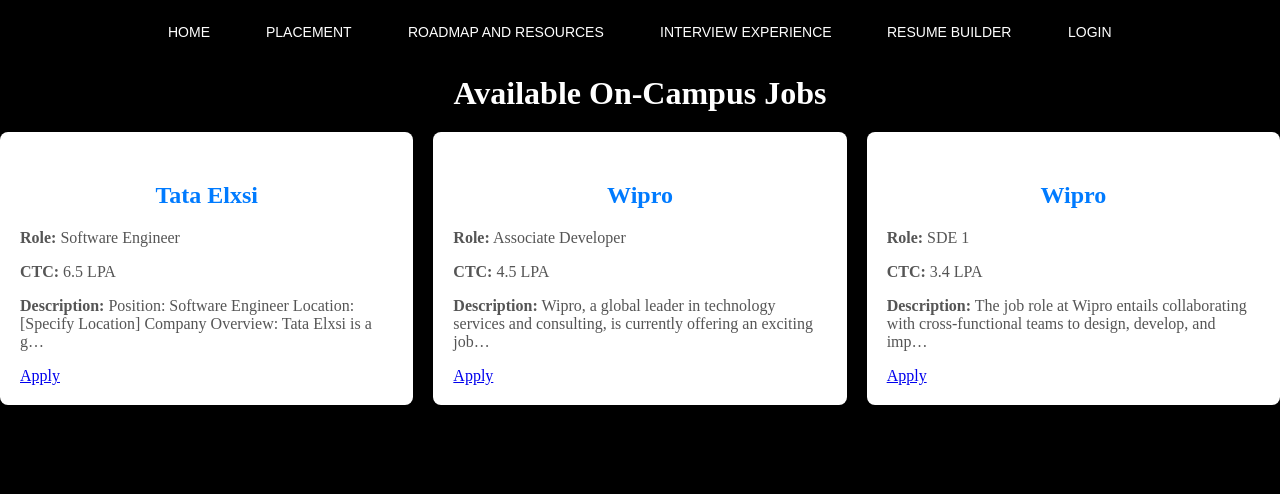
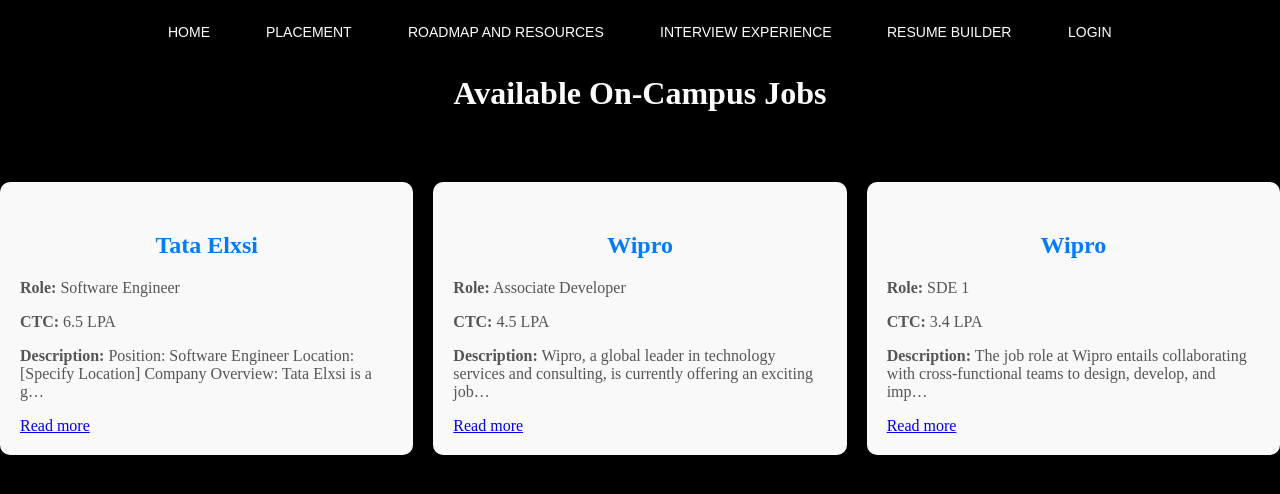
Before and after one commit to Nivz18/PlacementPortalGECW, a Django app: page /StudentOnCampus/ in a window 1280 px wide. Shown: the top 494 px of the page. Run offline with Django 5.2, Linux system fonts and the light colour scheme; data comes from the database, SQL or seed files in the repository; both versions use the stored data as it was after the commit.

Commit message:
fourth-commit

```diff
--- a/ppGECW/PlacementOfficer/templates/PlacementOfficer/signup.html
+++ b/ppGECW/PlacementOfficer/templates/PlacementOfficer/signup.html
@@ -126,9 +126,9 @@
         <input type="text" id="lastName" name="lastName" required>
 
         <label for="username">Username:</label>
-        <input type="text" id="username" name="username" required placeholder="Provide reg no">
+        <input type="text" id="username" name="username" required placeholder="Provide full name">
         <label for="email">Email:</label>
-        <input type="email" id="email" name="email" required placeholder="Provide college mail id">
+        <input type="email" id="email" name="email" required placeholder="Provide mail id">
         <label for="password">Password:</label>
         <input type="password" id="password" name="password1" required>
         <label for="confirmPassword">Confirm Password:</label>
--- /dev/null
+++ b/ppGECW/Student/static/Student/jobdetails.css
@@ -0,0 +1,23 @@
+/* Your CSS styles for job details */
+.apply-button {
+    background-color: green; /* Set background color to green */
+    color: white; /* Text color */
+    padding: 10px 20px; /* Padding around text */
+    border: none; /* Remove default button border */
+    border-radius: 5px; /* Rounded corners */
+    font-size: 16px; /* Font size */
+    cursor: pointer; /* Cursor style on hover */
+}
+
+/* Increase button size */
+.apply-button:hover {
+    transform: scale(1.1); /* Scale effect on hover */
+}
+.job-card {
+    width: 50%; /* Set job card width to 50% */
+    margin: 50px auto 50px; /* Center job card horizontally and add top and bottom margin */
+    padding: 20px; /* Add padding */
+    background-color: #f9f9f9; /* Background color */
+    border-radius: 10px; /* Rounded corners */
+    box-shadow: 0 0 10px rgba(0, 0, 0, 0.1); /* Box shadow for depth */
+}
--- a/ppGECW/Student/templates/Student/InterviewExperience.html
+++ b/ppGECW/Student/templates/Student/InterviewExperience.html
@@ -17,7 +17,7 @@
         <div class="ie_container">
             <h4><b>Name: </b>{{ interview.name }}</h4>
             <p><b>Batch: </b>{{ interview.batch }}</p>
-            <p><b>Linkedin: </b>{{ interview.github }}</p>
+            <p><b>Linkedin: </b>{{ interview.linkedin}}</p>
             <p><b>Company: </b>{{ interview.company }}</p>
             <p class="experience"><b>Experience: </b><br><br>{{ interview.experience }}</p>
         </div>
--- a/ppGECW/Student/templates/Student/JobDetails.html
+++ b/ppGECW/Student/templates/Student/JobDetails.html
@@ -5,9 +5,7 @@
     <meta charset="UTF-8">
     <meta name="viewport" content="width=device-width, initial-scale=1.0">
     <title>{{ job.company_name }} Job Details</title>
-    <style>
-        /* Your CSS styles for job details */
-    </style>
+
 </head>
 <body>
     {% block main %}
--- a/ppGECW/Student/templates/Student/StudentOnCampus.html
+++ b/ppGECW/Student/templates/Student/StudentOnCampus.html
@@ -21,7 +21,7 @@
             <p><strong>Description:</strong> {{ job.description|truncatechars:100 }}</p>
             <!-- Truncate description to 100 characters -->
             <!-- Adjust the number of characters as needed -->
-            <a href="{% url 'job_details' job.id %}" class="apply-button">Apply</a>
+            <a href="{% url 'job_details' job.id %}" class="apply">Read more</a>
         </div>
         {% endfor %}
     </div>
--- a/ppGECW/Student/templates/Student/navbar.html
+++ b/ppGECW/Student/templates/Student/navbar.html
@@ -22,6 +22,7 @@
   <link rel="stylesheet" href="{% static 'Student/interviewexperience.css' %}">
   <link rel="stylesheet" href="{% static 'Student/placedstudents.css' %}">
   <link rel="stylesheet" href="{% static 'Student/studentoncampus.css' %}">
+  <link rel="stylesheet" href="{% static 'Student/jobdetails.css' %}">
   <link rel="stylesheet" href="https://cdnjs.cloudflare.com/ajax/libs/font-awesome/6.0.0/css/all.min.css">
   <link rel="icon" href="favicon.png">
 
```
Also changed, not shown: ppGECW/PlacementOfficer/templates/PlacementOfficer/view_company.html (+7 -8 lines), ppGECW/db.sqlite3.
